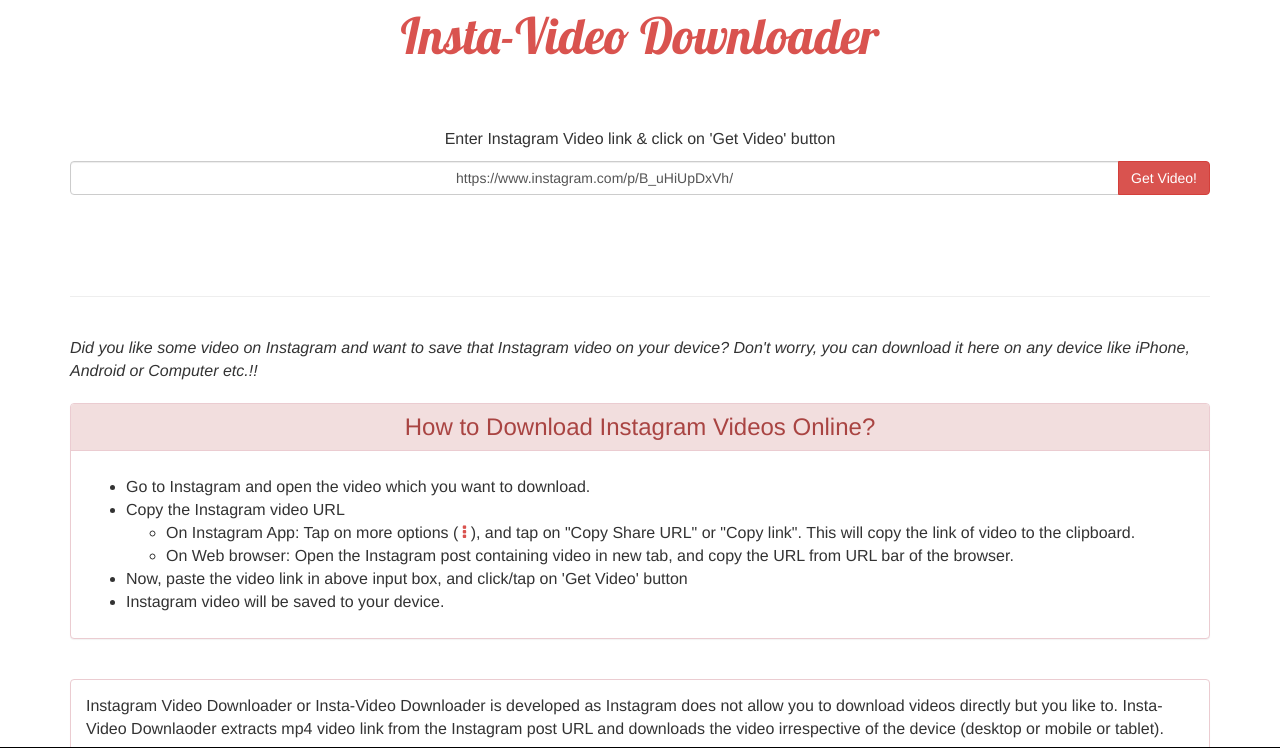
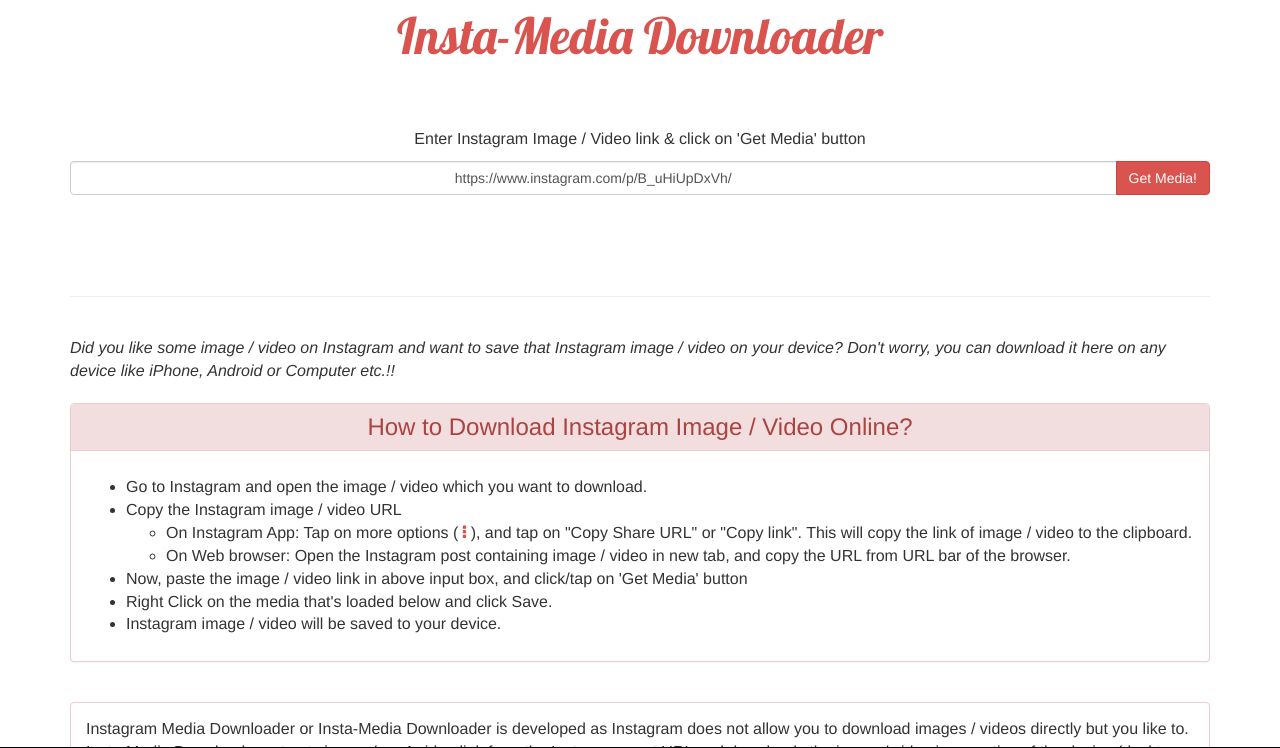
Before and after one commit to vishwas-r/Insta-Media-Downloader, a plain HTML site: page index.html in a window 1280 px wide. Shown: the top 748 px of the page. Drawn offline with nearby package versions, Linux system fonts and the light colour scheme.

Commit message:
Added image download option

```diff
--- a/index.html
+++ b/index.html
@@ -12,16 +12,16 @@
 <body>
 <div class="container">
 	<div class="header">
-		Insta-Video Downloader
+		Insta-Media Downloader
 	</div>
 	<div class="row content">
 		<div class="col-sm-12">
-			<p class="text-center">Enter Instagram Video link & click on 'Get Video' button</p>
+			<p class="text-center">Enter Instagram Image / Video link & click on 'Get Media' button</p>
 
 			<div class="input-group">
 			   <input type="text" id="postUrl" class="form-control" placeholder="Instagram Post URL" value="https://www.instagram.com/p/B_uHiUpDxVh/"/>
 			   <span class="input-group-btn">
-					<button class="btn btn-danger" type="button" id="getMedia">Get Video!</button>
+					<button class="btn btn-danger" type="button" id="getMedia">Get Media!</button>
 			   </span>
 			</div>
 		</div>
@@ -31,27 +31,28 @@
 	</div>
 	<hr style="margin: 10rem 0 4rem 0"/>
 	<i>
-	Did you like some video on Instagram and want to save that Instagram video on your device? Don't worry, you can download it here on any device like iPhone, Android or Computer etc.!!
+	Did you like some image / video on Instagram and want to save that Instagram image / video on your device? Don't worry, you can download it here on any device like iPhone, Android or Computer etc.!!
 	</i>
 	<div class="panel panel-danger" style="margin-top:2rem">
-		<div class="panel-heading text-center h3" style="margin-top:0">How to Download Instagram Videos Online?</div>
+		<div class="panel-heading text-center h3" style="margin-top:0">How to Download Instagram Image / Video Online?</div>
 		<div class="panel-body">
 			<ul>
-				<li>Go to Instagram and open the video which you want to download.</li>
-				<li>Copy the Instagram video URL </li>
+				<li>Go to Instagram and open the image / video which you want to download.</li>
+				<li>Copy the Instagram image / video URL </li>
 				<ul>
-					<li>On Instagram App: Tap on more options ( <i class="fa fa-ellipsis-v" aria-hidden="true"></i> ), and tap on "Copy Share URL" or "Copy link". This will copy the link of video to the clipboard.</li>
-					<li>On Web browser: Open the Instagram post containing video in new tab, and copy the URL from URL bar of the browser. </li>
+					<li>On Instagram App: Tap on more options ( <i class="fa fa-ellipsis-v" aria-hidden="true"></i> ), and tap on "Copy Share URL" or "Copy link". This will copy the link of image / video to the clipboard.</li>
+					<li>On Web browser: Open the Instagram post containing image / video in new tab, and copy the URL from URL bar of the browser. </li>
 				</ul>
-				<li>Now, paste the video link in above input box, and click/tap on 'Get Video' button</li>
-				<li>Instagram video will be saved to your device.</li>
+				<li>Now, paste the image / video link in above input box, and click/tap on 'Get Media' button</li>
+				<li>Right Click on the media that's loaded below and click Save.</li>
+				<li>Instagram image / video will be saved to your device.</li>
 			</ul>
 		</div>
 	</div>
 	<div class="panel panel-danger" style="margin: 4rem 0 10rem 0">
 		<div class="panel-body">
-			<p>Instagram Video Downloader or Insta-Video Downloader is developed as Instagram does not allow you to download videos directly but you like to. Insta-Video Downlaoder extracts mp4 video link from the Instagram post URL and downloads the video irrespective of the device (desktop or mobile or tablet).</p>
-			<p><b>Note</b>: Some of the Instagram videos / accounts are private. Private Instagram videos are not accessible and can't be downloaded using this tool.</p>
+			<p>Instagram Media Downloader or Insta-Media Downloader is developed as Instagram does not allow you to download images / videos directly but you like to. Insta-Media Downlaoder extracts image / mp4 video link from the Instagram post URL and downloads the image / video irrespective of the device (desktop or mobile or tablet).</p>
+			<p><b>Note</b>: Some of the Instagram images / videos / accounts are private. Private Instagram images / videos are not accessible and can't be downloaded using this tool.</p>
 			<p>This tool just uses the information that is freely accessible on Instagram and presents it in a different manner. Copyright and trademarks => refer to their respective owners.</p>
 		</div>
 	</div>
--- a/script.js
+++ b/script.js
@@ -13,7 +13,7 @@ function createMedia(data, type) {
 	render.innerHTML = "";
 	var downloadMsg = document.createElement("p");
 	downloadMsg.setAttribute("class", "bg-success text-info");
-	downloadMsg.innerText = "Right Click on the Media below to Save Option!";
+	downloadMsg.innerText = "Right Click on the Media below to get Save Option!";
 
 	render.appendChild(downloadMsg);
 	render.appendChild(media);
@@ -34,7 +34,7 @@ function getMedia() {
 						createMedia(img, "img");
 					} else {
 						document.body.innerHTML = body;
-						alert("Error extracting Instagram video.");
+						alert("Error extracting Instagram image / video.");
 					};
 				}
 				clearTimeout(mediaWaitTimer);
```
